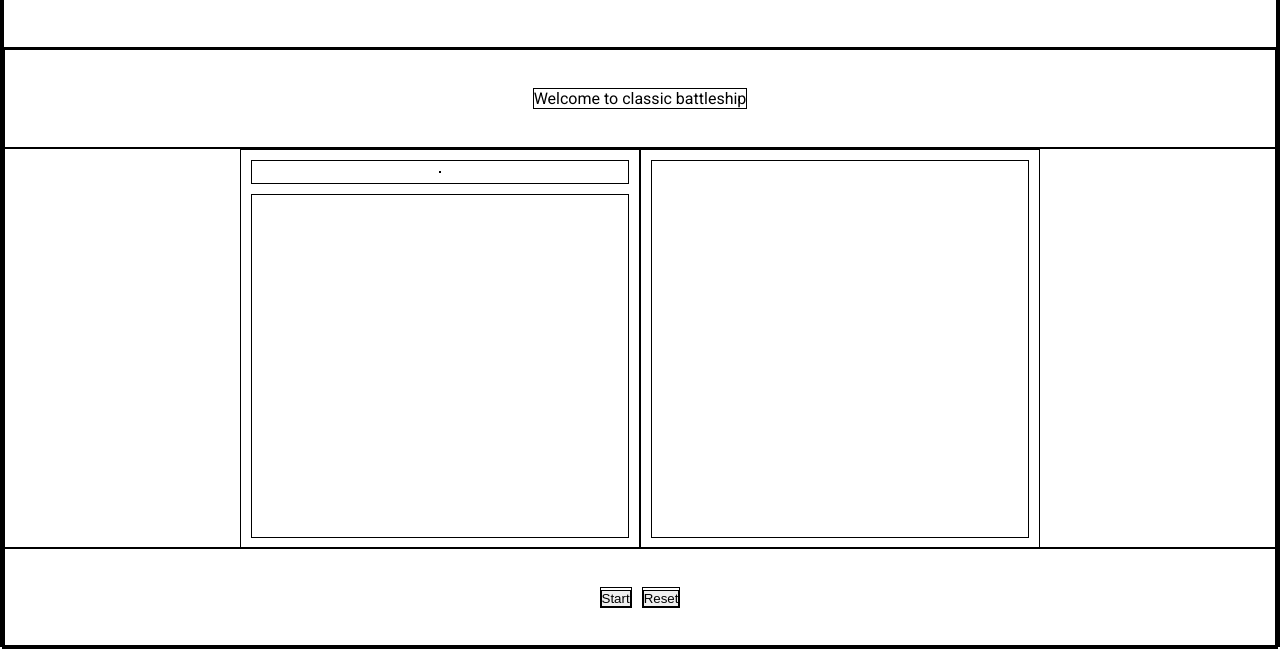
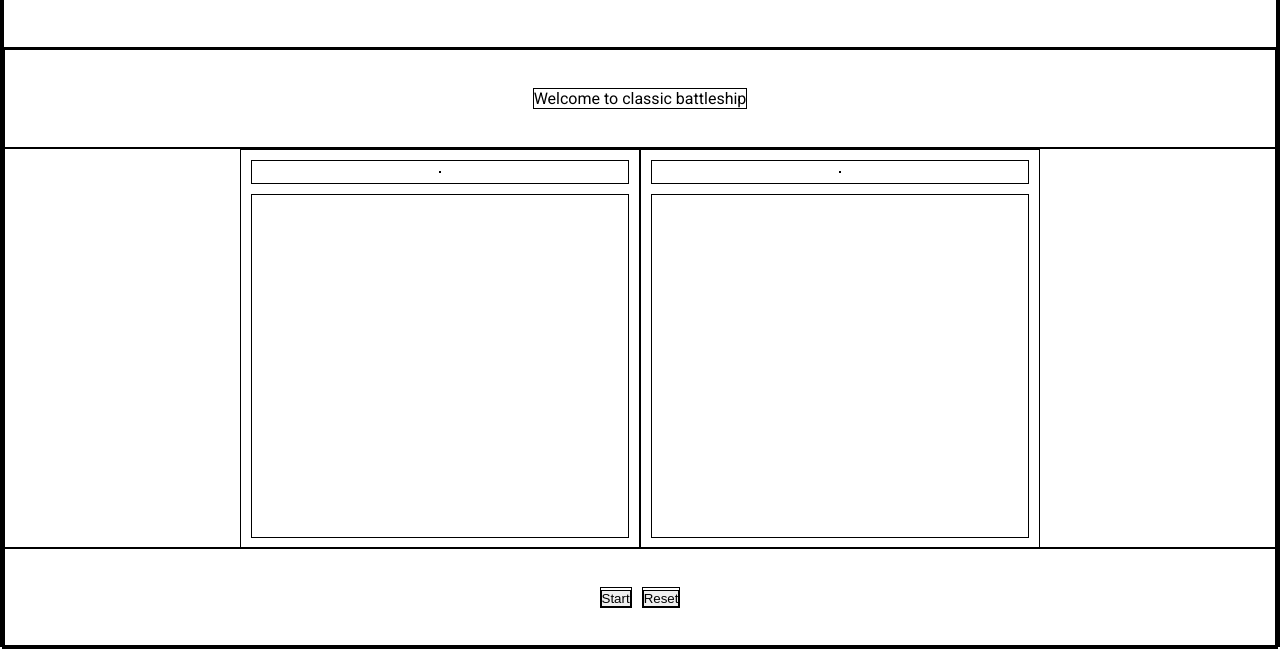
Before and after one commit to 4whatspc3/Project-Battleship, a website built with webpack: page src/index.html in a window 1280 px wide. Shown: the part 153-802 px from the top of the page. Built offline with nearby package versions, Linux system fonts and the light colour scheme.

Commit message:
feat: Add a paragraph to the second gameboard
It will display what happened after your attack,
whether you missed or damaged an enemy ship.

```diff
--- a/src/index.html
+++ b/src/index.html
@@ -20,6 +20,9 @@
             <div></div>
           </div>
           <div class="board-2">
+            <div>
+              <p class="info-2"></p>
+            </div>
             <div></div>
           </div>
         </div>
--- a/src/style.css
+++ b/src/style.css
@@ -78,7 +78,8 @@ header > p {
   flex-wrap: wrap;
 }
 
-.board-1 > div:first-of-type {
+.board-1 > div:first-of-type,
+.board-2 > div:first-of-type {
   flex: 0 1 auto;
   flex-direction: column;
   align-items: center;
```
